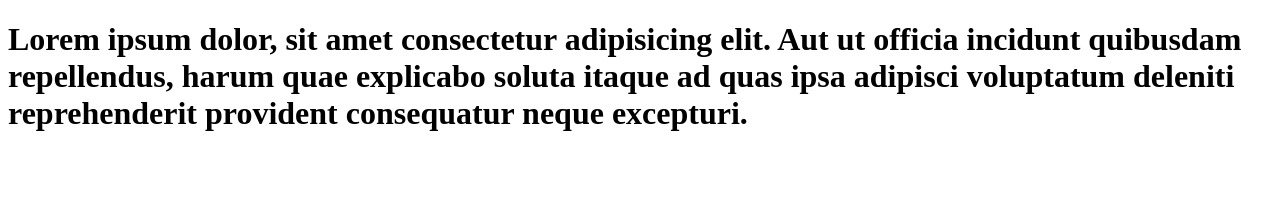
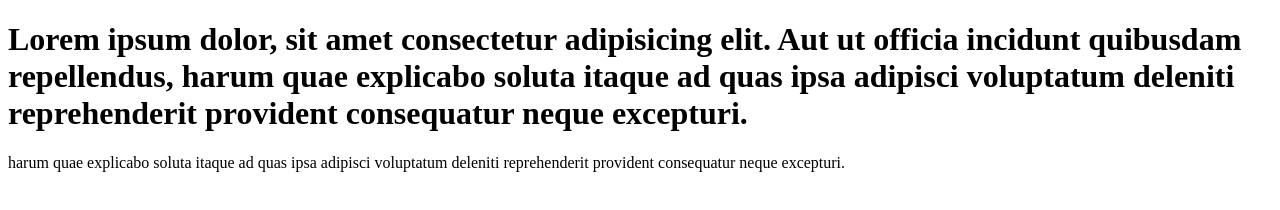
Before and after one commit to thiet-ghat/Github_Tutorial, a plain HTML site: page index.html in a window 1280 px wide. Drawn offline with Linux system fonts and the light colour scheme.

Commit message:
change edit lan 2

```diff
--- a/index.html
+++ b/index.html
@@ -13,5 +13,9 @@
       ipsa adipisci voluptatum deleniti reprehenderit provident consequatur
       neque excepturi.
     </h1>
+    <p>
+      harum quae explicabo soluta itaque ad quas ipsa adipisci voluptatum
+      deleniti reprehenderit provident consequatur neque excepturi.
+    </p>
   </body>
 </html>
```
